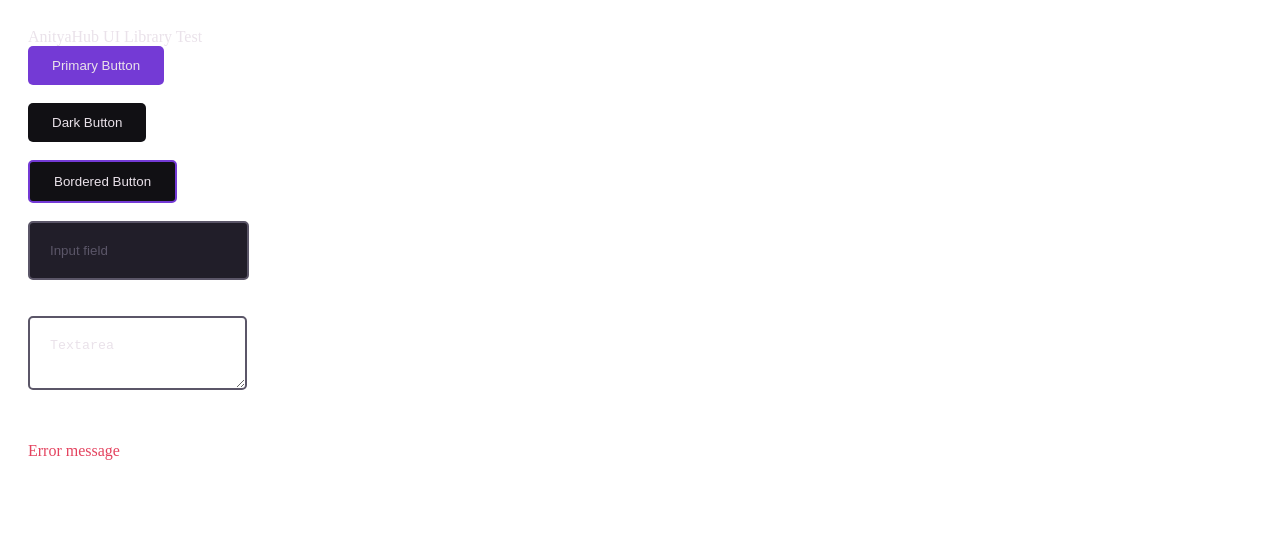
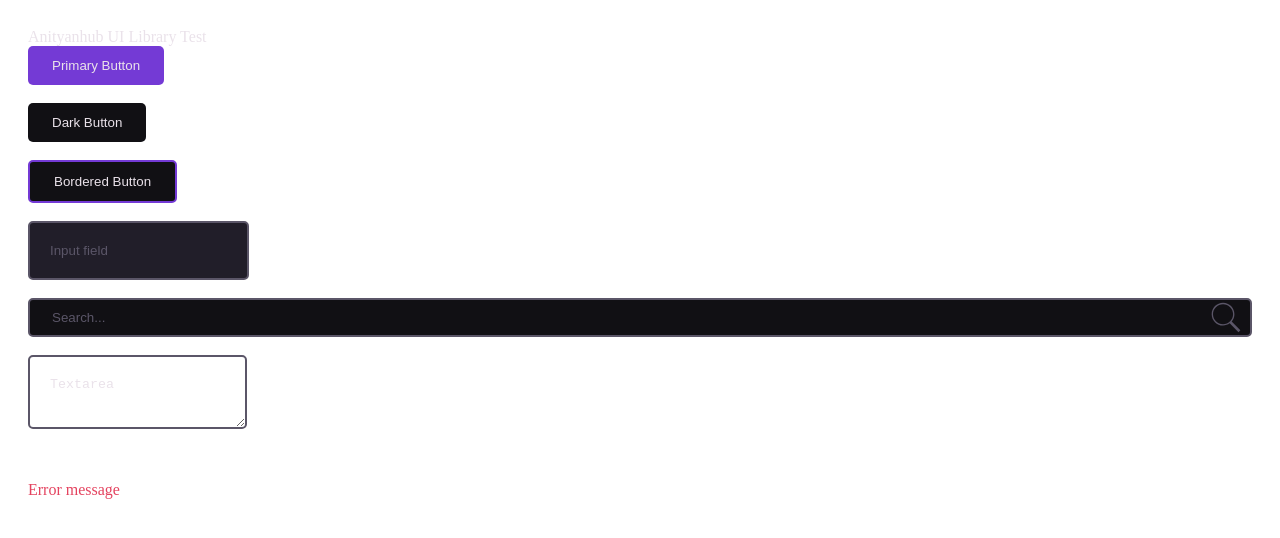
Before and after one commit to Anton-Prokharchyk/anityanhub-ui-lib, a React (Vite) app: page / in a window 1280 px wide. Shown: the top 538 px of the page. Built offline with nearby package versions, Linux system fonts and the light colour scheme.

Commit message:
fix names

```diff
--- a/index.html
+++ b/index.html
@@ -1,9 +1,9 @@
-<!DOCTYPE html>
+<!doctype html>
 <html lang="en">
   <head>
     <meta charset="UTF-8" />
     <meta name="viewport" content="width=device-width, initial-scale=1.0" />
-    <title>AnityaHub UI Lib Test</title>
+    <title>Anityanhub UI Lib Test</title>
   </head>
   <body>
     <div id="root"></div>
--- a/src/App.tsx
+++ b/src/App.tsx
@@ -12,7 +12,7 @@ import {
 function App() {
   return (
     <div style={{ padding: '20px' }}>
-      <Typography variant='h1'>AnityaHub UI Library Test</Typography>
+      <Typography variant='h1'>Anityanhub UI Library Test</Typography>
       <br />
       <Button appearance='primary'>Primary Button</Button>
       <br />
@@ -22,7 +22,7 @@ function App() {
       <br />
       <Input placeholder='Input field' />
       <br />
-      {/* <SearchBar placeholder="Search..." /> */}
+      <SearchBar placeholder='Search...' />
       <br />
       <Textarea placeholder='Textarea' />
       <br />
```
